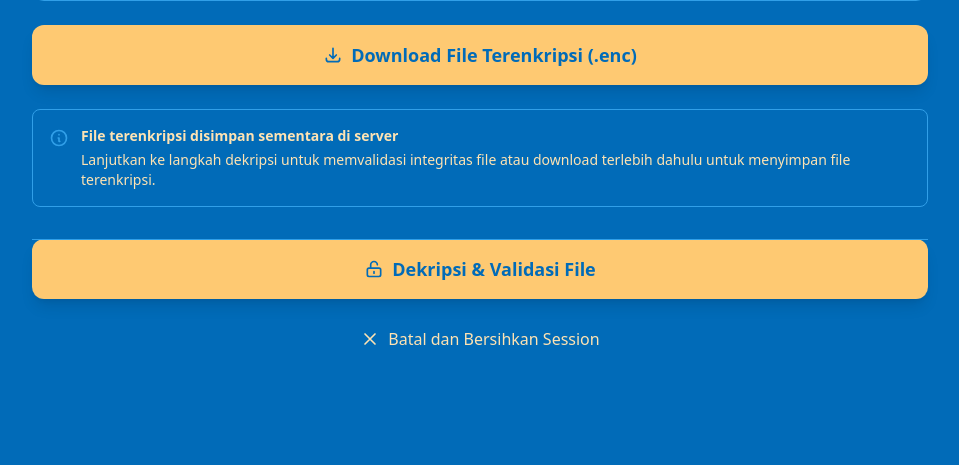
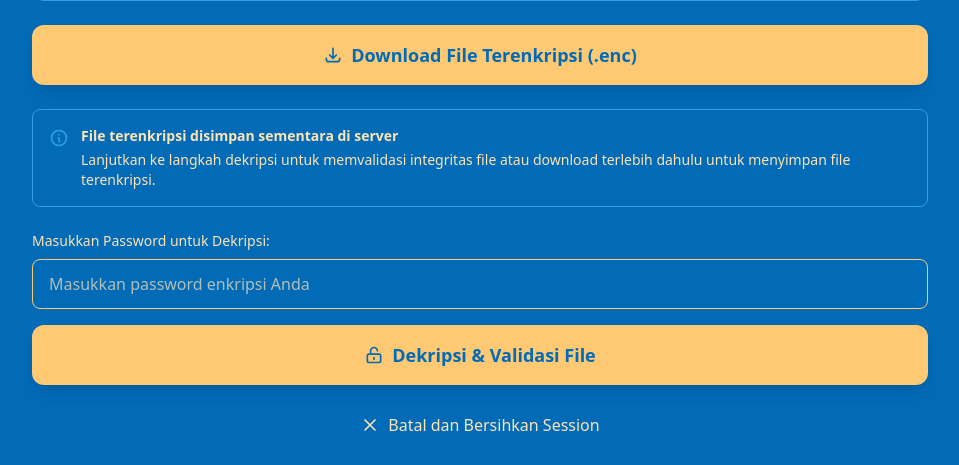
Before and after one commit to Akmalwizdom/project_kriptografi, a Flask app: page /result in a window 1280 px wide. Shown: the part 723-1188 px from the top of the page, without its empty margins (160-1119 px from the left). Before the commit the page ends 1068 px from the top, so only its background shows below. Run offline with Flask 3, Linux system fonts and the light colour scheme; the visitor is signed in with stand-in values (Sample User, id 1); some libraries are stand-ins or nearby versions.

Commit message:
cleaning

```diff
--- a/app.py
+++ b/app.py
@@ -1,4 +1,3 @@
-# app.py
 import os
 from flask import (
     Flask, render_template, request, redirect, url_for,
@@ -7,7 +6,6 @@ from flask import (
 from werkzeug.utils import secure_filename
 from crypto_logic import proses_kripto, dapatkan_kunci_iv, hitung_sha256, safe_remove
 from Crypto.Random import get_random_bytes
-from flask import send_from_directory
 
 app = Flask(__name__)
 
@@ -21,7 +19,7 @@ app.config['MAX_CONTENT_LENGTH'] = 500 * 1024 * 1024
 app.config['UPLOAD_FOLDER'] = UPLOAD_DIR
 app.config['TEMP_FOLDER'] = TEMP_DIR
 
-# Kunci rahasia SANGAT PENTING untuk 'session'
+# Kunci rahasia untuk session
 app.config['SECRET_KEY'] = 'inirAhas1aB4n9etK3y'
 
 ALLOWED_EXTENSIONS = {'mp4', 'mov', 'avi', 'mkv', 'wmv'}
@@ -37,19 +35,18 @@ def allowed_file(filename):
 
 @app.route('/')
 def index():
-    # serve index.html as a static file (React frontend)
+    # serve index.html
     return send_from_directory(app.static_folder, 'index.html')
 
 @app.errorhandler(413)
 def request_entity_too_large(error):
-    flash(f'File terlalu besar. Batas maksimum adalah 100 MB.', 'error')
+    flash(f'File terlalu besar. Batas maksimum adalah 500 MB.', 'error')
     return redirect(url_for('index'))
 
 @app.route('/encrypt', methods=['POST'])
 def encrypt_file():
     """Langkah 2: Unggah, Validasi, dan Enkripsi."""
 
-    # 1. Validasi Input
     if 'video_file' not in request.files:
         flash('Tidak ada file yang dipilih.', 'error')
         return redirect(url_for('index'))
@@ -66,13 +63,11 @@ def encrypt_file():
         flash('Tipe file tidak diizinkan.', 'error')
         return redirect(url_for('index'))
 
-    # 2. Simpan File Asli
     filename = secure_filename(file.filename)
     original_filepath = os.path.join(app.config['UPLOAD_FOLDER'], filename)
     file.save(original_filepath)
 
-    # 3. Proses Enkripsi
-    iv = get_random_bytes(16) # IV/Salt
+    iv = get_random_bytes(16)
     key = dapatkan_kunci_iv(password, iv)
 
     encrypted_filename = f"{filename}.enc"
@@ -82,10 +77,9 @@ def encrypt_file():
         proses_kripto('enkripsi', algorithm, key, iv, original_filepath, encrypted_filepath)
     except Exception as e:
         flash(f'Terjadi error saat enkripsi: {e}', 'error')
-        safe_remove(original_filepath) # Bersihkan jika gagal
+        safe_remove(original_filepath)
         return redirect(url_for('index'))
 
-    # 4. Simpan info ke SESSION
     session['file_info'] = {
         'original_filename': filename,
         'original_path': original_filepath,
@@ -93,8 +87,7 @@ def encrypt_file():
         'encrypted_filename': encrypted_filename,
         'encrypted_path': encrypted_filepath,
         'algorithm': algorithm,
-        'password': password, # Sederhana, disimpan di session
-        'iv': iv.hex() # Simpan IV sebagai hex
+        'iv': iv.hex()  # Password tidak disimpan
     }
 
     flash('File berhasil dienkripsi!', 'success')
@@ -102,7 +95,7 @@ def encrypt_file():
 
 @app.route('/result')
 def encryption_result():
-    """Langkah 3: Tampilkan hasil enkripsi (sesuai flowchart)."""
+    """Langkah 3: Tampilkan hasil enkripsi."""
     if 'file_info' not in session:
         flash('Session tidak ditemukan. Silakan ulangi proses.', 'error')
         return redirect(url_for('index'))
@@ -112,51 +105,51 @@ def encryption_result():
 
 @app.route('/decrypt', methods=['POST'])
 def decrypt_file():
-    """Langkah 4: Proses Dekripsi."""
+    """Langkah 4: Proses Dekripsi (sekarang user input password ulang)."""
     if 'file_info' not in session:
         flash('Session tidak ditemukan. Silakan ulangi proses.', 'error')
         return redirect(url_for('index'))
 
     file_info = session['file_info']
 
-    # 1. Dapatkan info dari session
-    password = file_info['password']
-    iv = bytes.fromhex(file_info['iv']) # Ubah hex kembali ke bytes
-    key = dapatkan_kunci_iv(password, iv)
+    # 🔹 PASSWORD SEKARANG DIMINTA DARI INPUT FORM
+    input_password = request.form.get('password')
+    if not input_password:
+        flash('Silakan masukkan password untuk dekripsi.', 'error')
+        return redirect(url_for('encryption_result'))
+
+    iv = bytes.fromhex(file_info['iv'])
+    key = dapatkan_kunci_iv(input_password, iv)
     algorithm = file_info['algorithm']
     encrypted_filepath = file_info['encrypted_path']
 
     decrypted_filename = f"decrypted_{file_info['original_filename']}"
     decrypted_filepath = os.path.join(app.config['TEMP_FOLDER'], decrypted_filename)
 
-    # 2. Proses Dekripsi
     try:
         proses_kripto('dekripsi', algorithm, key, iv, encrypted_filepath, decrypted_filepath)
     except Exception as e:
         flash(f'Error saat dekripsi: {e}. Kemungkinan password salah.', 'error')
         return redirect(url_for('encryption_result'))
 
-    # 3. Validasi Hash
     decrypted_hash = hitung_sha256(decrypted_filepath)
     original_hash = file_info['original_hash']
 
     is_valid = (decrypted_hash == original_hash)
 
-    # Simpan hasil dekripsi ke session
     session['decrypted_info'] = {
         'filename': decrypted_filename,
         'path': decrypted_filepath,
         'is_valid': is_valid
     }
 
-    # Update session agar bisa di-refresh
     session.modified = True
 
     return redirect(url_for('decryption_final'))
 
 @app.route('/final')
 def decryption_final():
-    """Langkah 5: Tampilkan hasil akhir dekripsi (Preview/Unduh)."""
+    """Langkah 5: Tampilkan hasil akhir dekripsi."""
     if 'decrypted_info' not in session:
         flash('Belum ada hasil dekripsi.', 'error')
         return redirect(url_for('index'))
@@ -165,11 +158,9 @@ def decryption_final():
                            decrypted_info=session['decrypted_info'],
                            original_filename=session['file_info']['original_filename'])
 
-# --- RUTE UTILITAS (DOWNLOAD & CLEANUP) ---
-
 @app.route('/download/<type>/<filename>')
 def download_file(type, filename):
-    """Mengizinkan pengguna mengunduh file .enc atau .dec."""
+    """Mengizinkan pengguna mengunduh file .enc atau hasil dekripsi."""
     directory = app.config['TEMP_FOLDER']
     if type == 'original':
         directory = app.config['UPLOAD_FOLDER']
--- a/templates/result.html
+++ b/templates/result.html
@@ -136,13 +136,17 @@
                 </div>
             </div>
 
-            <div class="relative my-8">
-                <div class="absolute inset-0 flex items-center">
-                    <div class="w-full border-t border-[#319fe8]"></div>
+            <!-- 🔐 Form Dekripsi dengan input password -->
+            <form action="{{ url_for('decrypt_file') }}" method="POST" class="mb-4 space-y-4">
+                <div>
+                    <label for="password" class="block text-[#fee3b3] text-sm mb-2">
+                        Masukkan Password untuk Dekripsi:
+                    </label>
+                    <input type="password" id="password" name="password" required
+                           class="w-full px-4 py-3 rounded-lg bg-transparent border border-[#fec972] text-[#fee3b3] placeholder-[#fee3b3]/70 focus:outline-none focus:ring-2 focus:ring-[#fec972]"
+                           placeholder="Masukkan password enkripsi Anda">
                 </div>
-            </div>
 
-            <form action="{{ url_for('decrypt_file') }}" method="POST" class="mb-4">
                 <button type="submit"
                         class="w-full bg-[#fec972] text-[#016bb8] py-4 rounded-xl font-bold text-lg hover:bg-[#fee3b3] transition-all flex items-center justify-center shadow-lg hover:shadow-xl">
                     <svg class="w-5 h-5 mr-2" fill="none" stroke="currentColor" viewBox="0 0 24 24">
@@ -162,15 +166,12 @@
                 </span>
             </a>
         </div>
-
     </div>
 
     <script>
-        // Add fade-in animation on load
         document.addEventListener('DOMContentLoaded', function() {
-            const card = document.querySelector('body'); // Target body for fade-in
+            const card = document.querySelector('body');
             card.style.opacity = '0';
-
             setTimeout(() => {
                 card.style.transition = 'all 0.5s ease-out';
                 card.style.opacity = '1';
```
